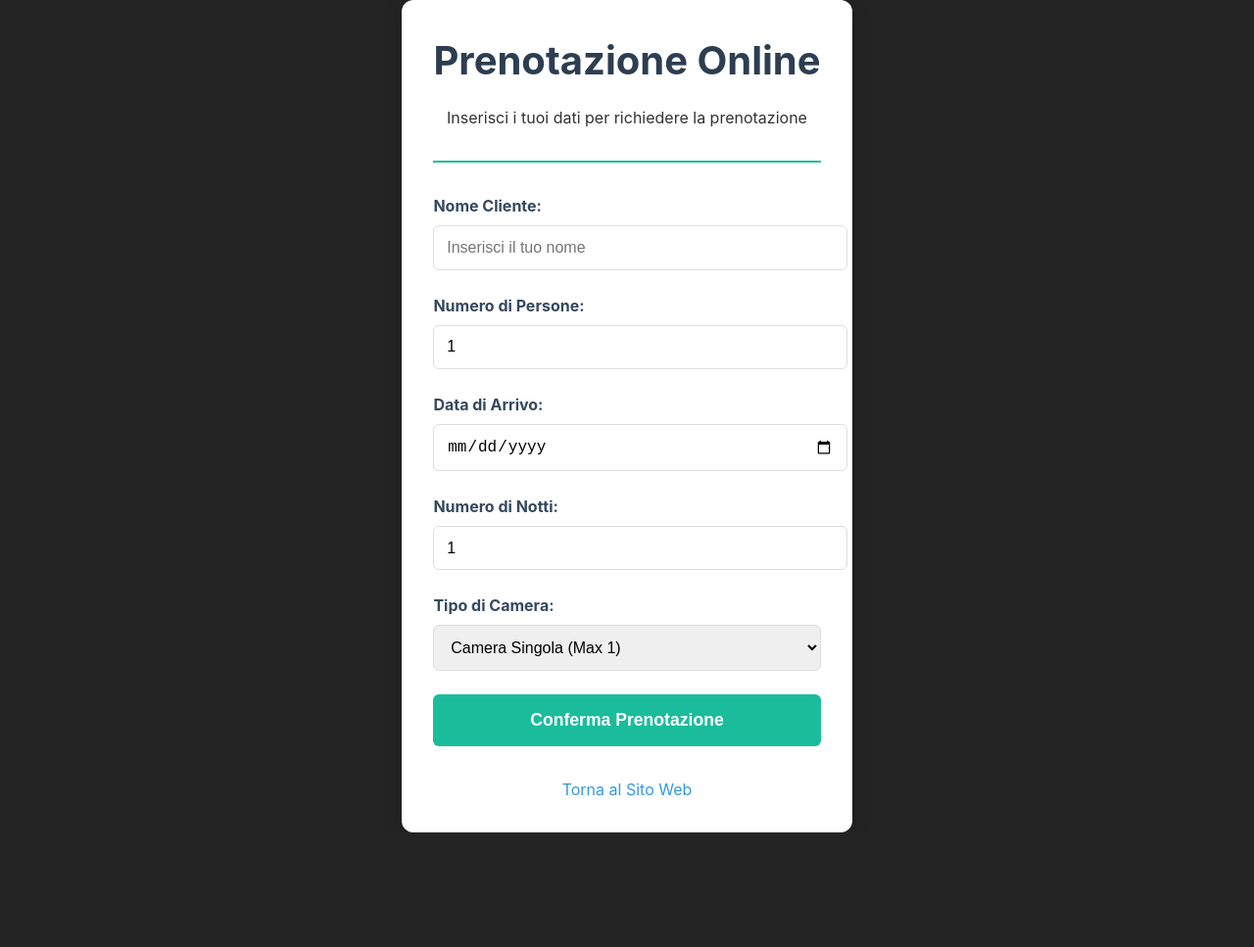
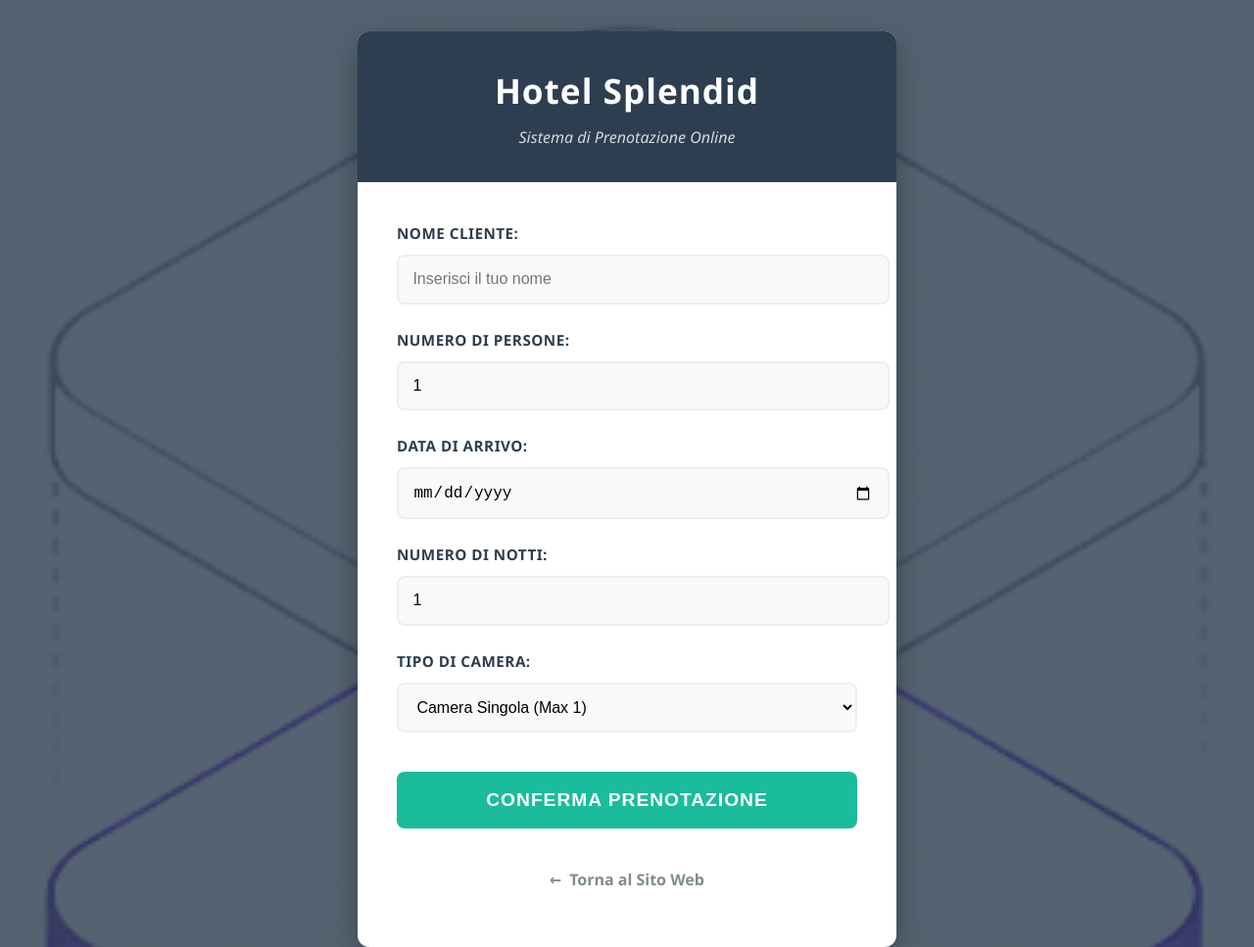
Before and after one commit to Umbe73/Project-Work-Porciello, a website built with Vite: page app_prenotazione/index.html in a window 1280 px wide. Shown: the top 967 px of the page at 98% size. Before the commit the page ends 850 px from the top, so only its background shows below. Built offline with nearby package versions, Linux system fonts and the light colour scheme.

Commit message:
Restyling applicativo prenotazione: allineamento colori, font e layout con il sito Hotel Splendid

```diff
--- a/app_prenotazione/index.html
+++ b/app_prenotazione/index.html
@@ -7,12 +7,12 @@
   </head>
   <body>
     <div id="app">
-      <header>
-        <h1>Prenotazione Online</h1>
-        <p>Inserisci i tuoi dati per richiedere la prenotazione</p>
+      <header class="app-header">
+        <h1>Hotel Splendid</h1>
+        <p>Sistema di Prenotazione Online</p>
       </header>
 
-      <main>
+      <main class="form-container">
         <form id="booking-form">
           <div class="form-group">
             <label for="nome">Nome Cliente:</label>
--- a/app_prenotazione/src/style.css
+++ b/app_prenotazione/src/style.css
@@ -1,13 +1,12 @@
 :root {
-  font-family: Inter, system-ui, Avenir, Helvetica, Arial, sans-serif;
-  line-height: 1.5;
+  font-family: 'Segoe UI', Tahoma, Geneva, Verdana, sans-serif;
+  line-height: 1.6;
   font-weight: 400;
 
-  color-scheme: light dark;
-  color: rgba(255, 255, 255, 0.87);
-  background-color: #242424;
+  color-scheme: light;
+  color: #333;
+  background-color: #f4f4f4;
 
-  font-synthesis: none;
   text-rendering: optimizeLegibility;
   -webkit-font-smoothing: antialiased;
   -moz-osx-font-smoothing: grayscale;
@@ -16,32 +15,51 @@
 body {
   margin: 0;
   display: flex;
-  place-items: center;
+  justify-content: center;
+  align-items: center;
   min-width: 320px;
   min-height: 100vh;
+  background: linear-gradient(rgba(44, 62, 80, 0.8), rgba(44, 62, 80, 0.8)), url('/assets/hero.png');
+  background-size: cover;
+  background-position: center;
+  background-attachment: fixed;
 }
 
 #app {
-  max-width: 600px;
-  margin: 0 auto;
-  padding: 2rem;
+  width: 100%;
+  max-width: 550px;
+  margin: 2rem;
+  padding: 0;
   text-align: center;
   background-color: #ffffff;
   color: #333;
   border-radius: 12px;
-  box-shadow: 0 4px 20px rgba(0,0,0,0.2);
+  box-shadow: 0 10px 30px rgba(0,0,0,0.3);
+  overflow: hidden;
 }
 
-header {
-  margin-bottom: 2rem;
-  border-bottom: 2px solid #1abc9c;
-  padding-bottom: 1rem;
+.app-header {
+  background-color: #2c3e50;
+  color: white;
+  padding: 2rem 1rem;
+  margin-bottom: 0;
 }
 
-h1 {
-  font-size: 2.5rem;
-  color: #2c3e50;
+.app-header h1 {
+  font-size: 2.2rem;
+  color: white;
   margin: 0;
+  letter-spacing: 1px;
+}
+
+.app-header p {
+  margin: 0.5rem 0 0;
+  opacity: 0.8;
+  font-style: italic;
+}
+
+.form-container {
+  padding: 2.5rem;
 }
 
 .form-group {
@@ -51,53 +69,80 @@ h1 {
 
 label {
   display: block;
-  margin-bottom: 0.5rem;
-  font-weight: bold;
-  color: #34495e;
+  margin-bottom: 0.6rem;
+  font-weight: 600;
+  color: #2c3e50;
+  font-size: 0.95rem;
+  text-transform: uppercase;
+  letter-spacing: 0.5px;
 }
 
 input, select {
   width: 100%;
-  padding: 0.8rem;
-  border: 1px solid #ddd;
-  border-radius: 6px;
+  padding: 0.9rem;
+  border: 2px solid #eee;
+  border-radius: 8px;
   font-size: 1rem;
+  transition: border-color 0.3s, box-shadow 0.3s;
+  background-color: #f9f9f9;
+}
+
+input:focus, select:focus {
+  outline: none;
+  border-color: #1abc9c;
+  background-color: #fff;
+  box-shadow: 0 0 0 4px rgba(26, 188, 156, 0.1);
 }
 
 button {
   width: 100%;
-  padding: 1rem;
+  padding: 1.1rem;
   background-color: #1abc9c;
   color: white;
   border: none;
-  border-radius: 6px;
-  font-size: 1.1rem;
-  font-weight: bold;
+  border-radius: 8px;
+  font-size: 1.2rem;
+  font-weight: 700;
   cursor: pointer;
-  transition: background-color 0.3s;
+  transition: all 0.3s ease;
+  margin-top: 1rem;
+  text-transform: uppercase;
+  letter-spacing: 1px;
 }
 
 button:hover {
   background-color: #16a085;
+  transform: translateY(-2px);
+  box-shadow: 0 5px 15px rgba(22, 160, 133, 0.3);
+}
+
+button:active {
+  transform: translateY(0);
 }
 
 #result-message {
   margin-top: 2rem;
-  padding: 1rem;
-  border-radius: 6px;
-  font-weight: bold;
+  padding: 1.2rem;
+  border-radius: 8px;
+  font-weight: 600;
+  animation: fadeIn 0.4s ease-out;
+}
+
+@keyframes fadeIn {
+  from { opacity: 0; transform: translateY(10px); }
+  to { opacity: 1; transform: translateY(0); }
 }
 
 .success {
-  background-color: #d4edda;
-  color: #155724;
-  border: 1px solid #c3e6cb;
+  background-color: #e8f5e9;
+  color: #2e7d32;
+  border: 1px solid #a5d6a7;
 }
 
 .error {
-  background-color: #f8d7da;
-  color: #721c24;
-  border: 1px solid #f5c6cb;
+  background-color: #ffebee;
+  color: #c62828;
+  border: 1px solid #ffcdd2;
 }
 
 .hidden {
@@ -105,14 +150,24 @@ button:hover {
 }
 
 .back-link {
-  margin-top: 2rem;
+  margin-top: 2.5rem;
+  padding-bottom: 1rem;
 }
 
 .back-link a {
-  color: #3498db;
+  color: #7f8c8d;
   text-decoration: none;
+  font-weight: 600;
+  display: inline-flex;
+  align-items: center;
+  transition: color 0.3s;
 }
 
 .back-link a:hover {
-  text-decoration: underline;
+  color: #2c3e50;
 }
+
+.back-link a::before {
+  content: '←';
+  margin-right: 8px;
+}
```
Also changed, not shown: sito_hotel/prenotazione_app/assets/index-BoTih9NJ.css (deleted, +0 -1 lines), sito_hotel/prenotazione_app/assets/index-Bu7qmEgm.css (added, +1 -0 lines), sito_hotel/prenotazione_app/index.html (+7 -7 lines), sito_hotel/servizi.html (+36 -4 lines), sito_hotel/prenotazione_app/assets/index-CsBUsmjY.js (renamed from sito_hotel/prenotazione_app/assets/index-SSZKc1sG.js).
